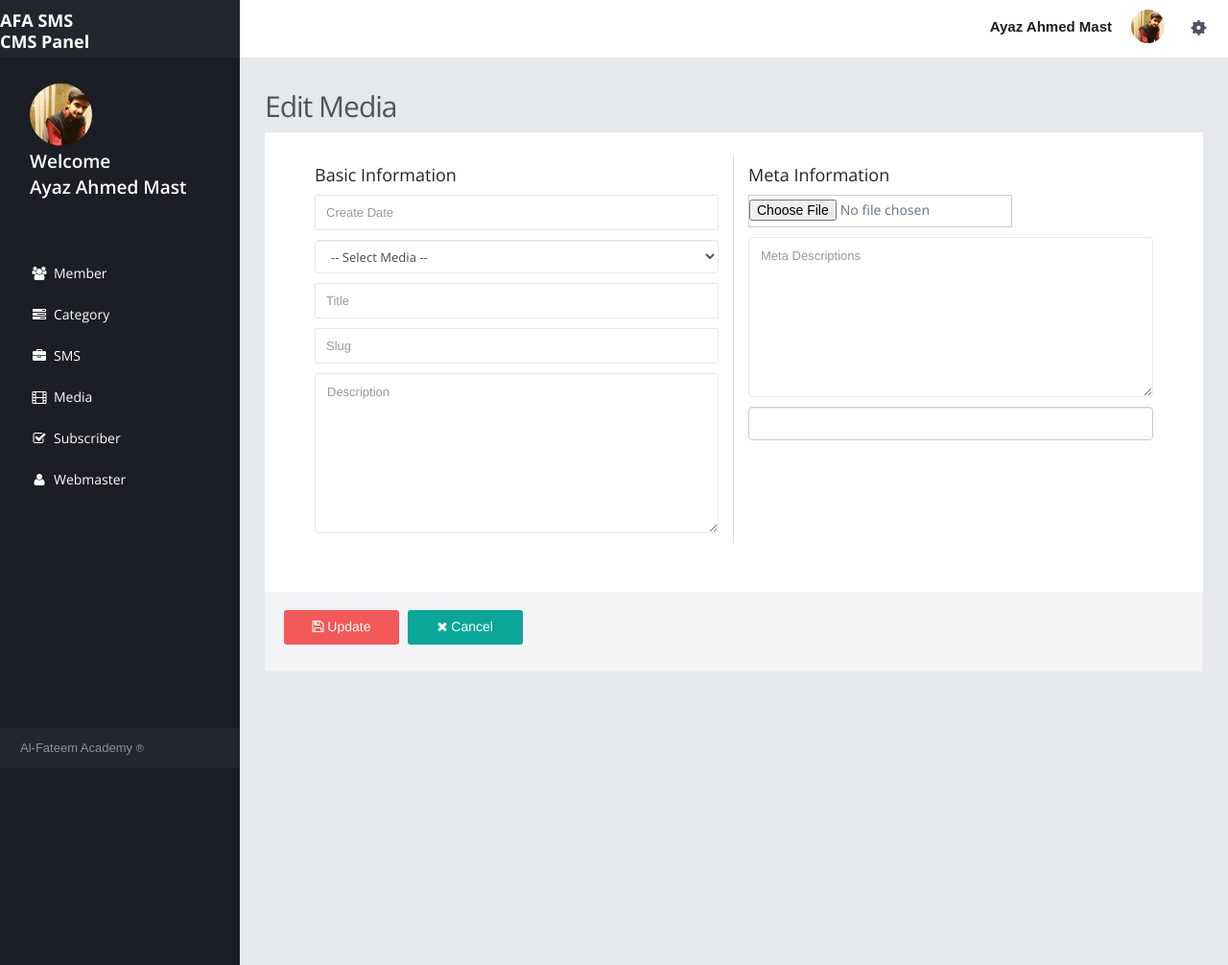
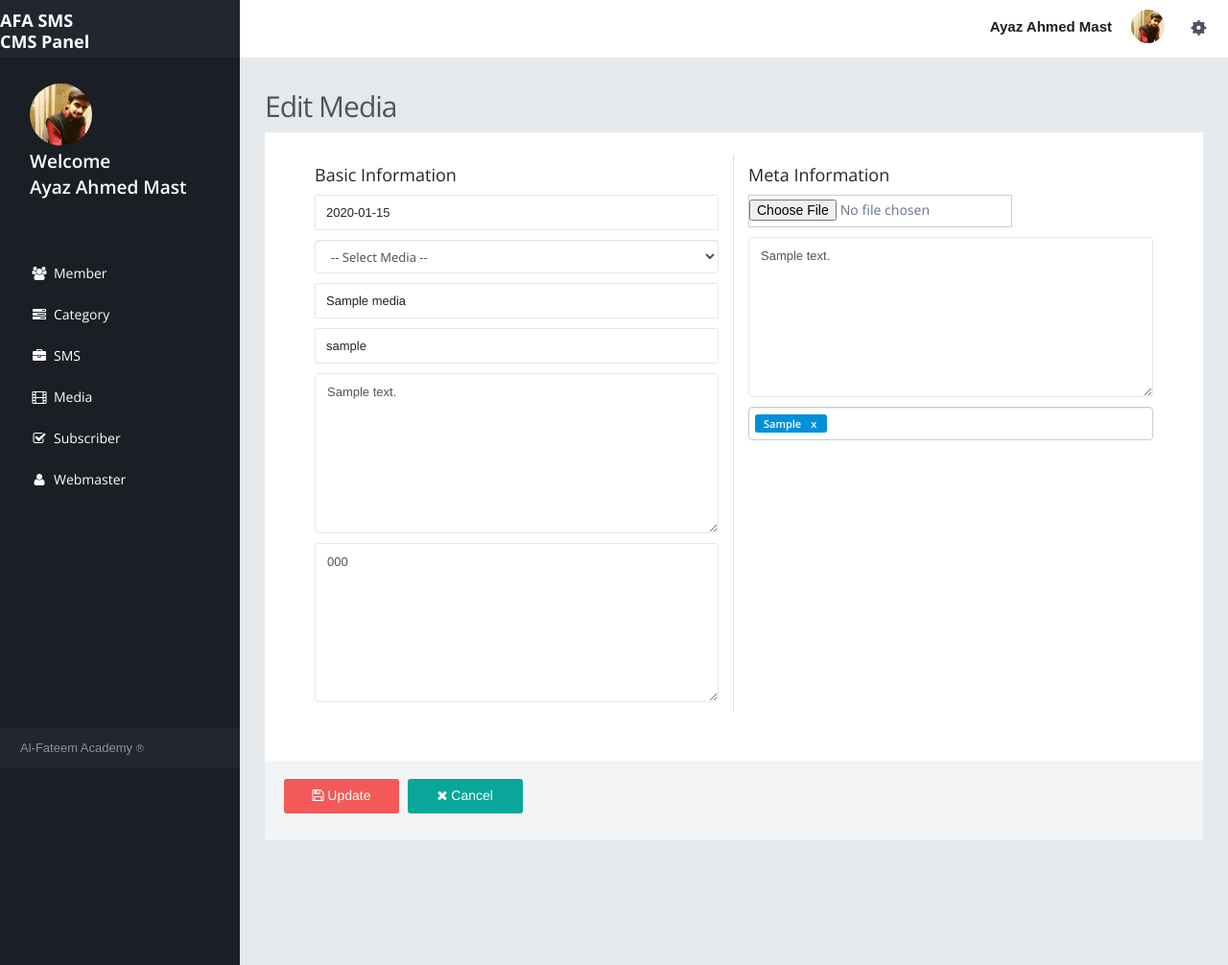
Before and after one commit to awaiskhan20/ultimate-sms, a PHP site: page /edit_media.php?id=1 in a window 1280 px wide. Shown: the whole page at 96% size. Run offline with PHP 8.4, Linux system fonts and the light colour scheme; tables that the repository leaves empty hold one stand-in row (values such as "Sample post"); some libraries are stand-ins or nearby versions; grey boxes are pictures that could not be loaded.

Commit message:
Status Updating

```diff
--- a/edit_media.php
+++ b/edit_media.php
@@ -1,5 +1,12 @@
 <?php include 'partials/header.php'; ?>
 <?php include 'partials/sidebar.php'; ?>
+
+<?php
+require 'config/db.php';
+$id = $_GET['id'];
+$query = mysqli_query($connection, "SELECT * FROM media WHERE id = $id") or die(mysqli_error());
+$row = mysqli_fetch_array($query);
+?>
 
     <!-- BEGIN PAGE CONTAINER-->
 <div class="page-content">
@@ -10,6 +17,9 @@
       </div>
       <!-- END PAGE TITLE -->
       <!-- BEGIN PlACE PAGE CONTENT HERE -->
+      <form action="update_media.php" method="POST" enctype="multipart/form-data">
+        <input type="hidden" name="id" value="<?php echo $id; ?>">
+        <input type="hidden" name="old_image" value="<?php echo $row['media_image']; ?>">
         <div class="col-md-14">
             <div class="grid simple">
                 <div class="grid-body no-border">
@@ -23,12 +33,12 @@
                                 <h4>Basic Information</h4>
                                   <div class="row form-row">
                                     <div class="col-md-12">
-                                    <input name="inputDate" id="inputDate" type="text"  class="form-control" placeholder="Create Date">
+                                      <input name="create_date" id="inputDate" type="text"  class="form-control" placeholder="Create Date" value="<?php echo $row['create_date']; ?>">
                                     </div>
                                   </div>
                                   <div class="row form-row">
                                     <div class="col-md-12">
-                                    <select name="dropdownMedia" id="dropdownMedia" class="form-control">
+                                      <select name="media_type" id="dropdownMedia" class="form-control">
                                         <option value="none">-- Select Media --</option>
                                         <option value="slideshow">Slideshow</option>
                                         <option value="gallery">Gallery</option>
@@ -37,17 +47,22 @@
                                   </div>
                                   <div class="row form-row">
                                     <div class="col-md-12">
-                                    <input name="inputTitle" id="inputTitle" type="text"  class="form-control" placeholder="Title">
+                                      <input name="title" id="inputTitle" type="text"  class="form-control" placeholder="Title" value="<?php echo $row['title']; ?>">
                                     </div>
                                   </div>
                                   <div class="row form-row">
                                     <div class="col-md-12">
-                                    <input name="inputSlug" id="inputSlug" type="text"  class="form-control" placeholder="Slug">
+                                      <input name="slug" id="inputSlug" type="text"  class="form-control" placeholder="Slug" value="<?php echo $row['slug']; ?>">
                                     </div>
                                   </div>
                                   <div class="row form-row">
                                     <div class="col-md-12">
-                                    <textarea name="inputDescription" id="inputDescription" rows="8" class="form-control" placeholder="Description"></textarea>
+                                      <textarea name="description" id="inputDescription" rows="8" class="form-control" placeholder="Description"><?php echo $row['description']; ?></textarea>
+                                    </div>
+                                  </div>
+                                  <div class="row form-row">
+                                    <div class="col-md-12">
+                                      <textarea name="embed_code" id="embed_code" rows="8" class="form-control" placeholder="Embed Code"><?php echo $row['embed_code']; ?></textarea>
                                     </div>
                                   </div>
                               </div>
@@ -55,17 +70,17 @@
                                 <h4>Meta Information</h4>
                                 <div class="row form-row">
                                     <div class="col-md-12">
-                                    <input type="file" name="file" id="file">
+                                      <input type="file" name="media_img" id="media_img">
                                     </div>
                                 </div>
                                   <div class="row form-row">
                                     <div class="col-md-12">
-                                    <textarea name="inputMetaDescriptions" id="inputMetaDescriptions" rows="8" class="form-control" placeholder="Meta Descriptions"></textarea>
+                                      <textarea name="meta_description" id="inputMetaDescriptions" rows="8" class="form-control" placeholder="Meta Descriptions"><?php echo $row['meta_description']; ?></textarea>
                                     </div>
                                   </div>
                                   <div class="row form-row">
                                     <div class="col-md-12">
-                                    <input type="text" name="inputMetaKeywords" id="inputMetaKeywords" class="form-control tagsinput" data-a-sign="$" data-role="tagsinput">
+                                      <input type="text" name="meta_keyword" id="inputMetaKeywords" class="form-control tagsinput" data-a-sign="$" data-role="tagsinput" value="<?php echo $row['meta_keyword']; ?>">
                                     </div>
                                   </div>
                               </div>
@@ -81,6 +96,7 @@
                 </div>
             </div>
         </div>
+      </form>
       <!-- END PLACE PAGE CONTENT HERE -->
   </div>
 </div>
```
Also changed, not shown: update_media.php (added, +36 -0 lines), upload/17842932656a5a2791b7e80.png (deleted), upload/17843802316a5b7b470ff32.webp (added), upload/17843802796a5b7b7716b0f.webp (added), upload/17845359026a5ddb5e1218c.webp (added). Lines whose indentation alone changed are shown as unchanged.
